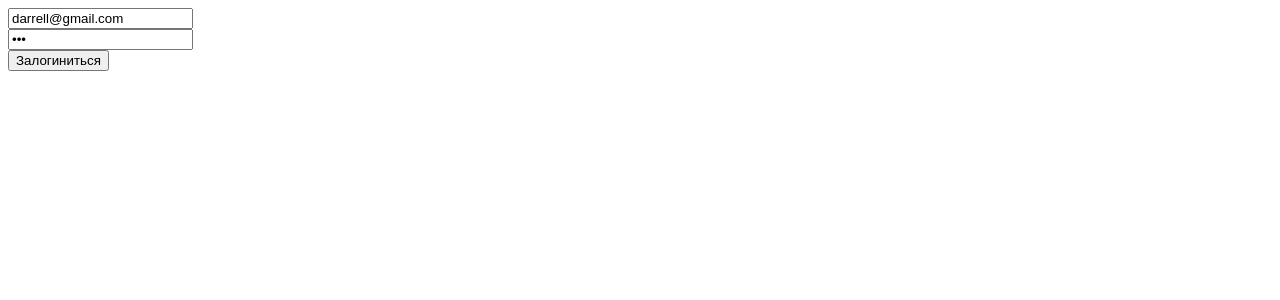
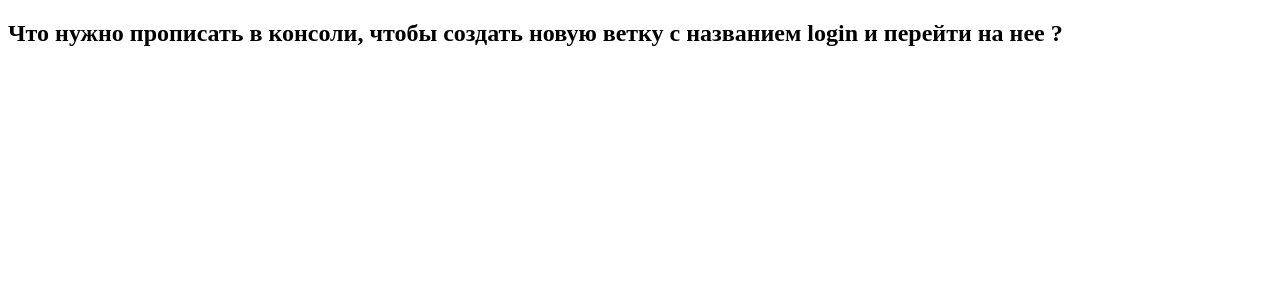
Before and after one commit to umkament/exam_incubator, a React (Create React App) app: page / in a window 1280 px wide. Shown: the top 300 px of the page. Built offline with nearby package versions, Linux system fonts and the light colour scheme.

Commit message:
пятница 1/1 _

```diff
--- a/src/index.tsx
+++ b/src/index.tsx
@@ -1,163 +1,19 @@
-import { useFormik } from 'formik';
-import React, {useEffect} from 'react'
-import { Provider, TypedUseSelectorHook, useDispatch, useSelector } from 'react-redux';
+import React from 'react'
 import ReactDOM from 'react-dom/client';
-import { BrowserRouter, Route, Routes, useNavigate } from 'react-router-dom'
-import axios from 'axios';
-import { applyMiddleware, combineReducers, legacy_createStore as createStore } from 'redux';
-import thunk, { ThunkAction, ThunkDispatch } from 'redux-thunk';
 
-
-// Types
-type LoginFieldsType = {
-  email: string
-  password: string
-}
-
-// API
-const instance = axios.create({baseURL: 'https://exams-frontend.kimitsu.it-incubator.ru/api/'})
-
-const api = {
-  login(data: LoginFieldsType) {
-    return instance.post('auth/login', data)
-  },
+export const App = () => {
+  return (
+     <div>
+       <h2>Что нужно прописать в консоли, чтобы создать новую ветку с названием login и перейти на нее ?</h2>
+     </div>
+  )
 }
 
 
-// Reducer
-const initState = {
-  isLoading: false,
-  error: null as string | null,
-  isLoggedIn: false,
-}
-
-type InitStateType = typeof initState
-
-const appReducer = (state: InitStateType = initState, action: ActionsType): InitStateType => {
-  switch (action.type) {
-    case 'APP/SET-IS-LOGGED-IN':
-      return {...state, isLoggedIn: action.isLoggedIn}
-    case 'APP/IS-LOADING':
-      return {...state, isLoading: action.isLoading}
-    case 'APP/SET-ERROR':
-      return {...state, error: action.error}
-    default:
-      return state
-  }
-}
-
-// Actions
-const setIsLoggedIn = (isLoggedIn: boolean) => ({type: 'APP/SET-IS-LOGGED-IN', isLoggedIn} as const)
-const setLoadingAC = (isLoading: boolean) => ({type: 'APP/IS-LOADING', isLoading} as const)
-const setError = (error: string | null) => ({type: 'APP/SET-ERROR', error} as const)
-type ActionsType =
-   | ReturnType<typeof setIsLoggedIn>
-   | ReturnType<typeof setLoadingAC>
-   | ReturnType<typeof setError>
-
-
-// Thunk
-const loginTC = (values: LoginFieldsType): AppThunk => (dispatch) => {
-  dispatch(setLoadingAC(true))
-  api.login(values)
-     .then((res) => {
-       dispatch(setIsLoggedIn(true))
-       alert('Вы залогинились успешно')
-     })
-     .catch((e) => {
-       dispatch(setError(e.response.data.errors))
-     })
-     .finally(() => {
-       dispatch(setLoadingAC(false))
-       setTimeout(() => {
-         dispatch(setError(null))
-       }, 3000)
-     })
-}
-
-// Store
-const rootReducer = combineReducers({
-  app: appReducer,
-})
-
-const store = createStore(rootReducer, applyMiddleware(thunk))
-type RootState = ReturnType<typeof store.getState>
-type AppDispatch = ThunkDispatch<RootState, unknown, ActionsType>
-type AppThunk<ReturnType = void> = ThunkAction<ReturnType, RootState, unknown, ActionsType>
-const useAppDispatch = () => useDispatch<AppDispatch>()
-const useAppSelector: TypedUseSelectorHook<RootState> = useSelector
-
-
-// Loader
-export const Loader = () => {
-  return <h1>Loading ...</h1>
-}
-
-// Profile
-export const Profile = () => {
-  return <h2>😎 Profile</h2>
-}
-
-// Login
-export const Login = () => {
-
-  const dispatch = useAppDispatch()
-  const navigate = useNavigate()
-
-  const error = useAppSelector(state => state.app.error)
-  const isLoading = useAppSelector(state => state.app.isLoading)
-  const isLoggedIn = useAppSelector(state => state.app.isLoggedIn)
-
-  const formik = useFormik({
-    initialValues: {
-      email: 'darrell@gmail.com',
-      password: '123',
-    },
-    onSubmit: values => {
-      dispatch(loginTC(values))
-    }
-  });
-
-  useEffect(()=>{if (isLoggedIn) { return navigate('/profile')}}, [])
-
-  return (
-     <div>
-       {!!error && <h2 style={{color: 'red'}}>{error}</h2>}
-       {isLoading && <Loader/>}
-       <form onSubmit={formik.handleSubmit}>
-         <div>
-           <input placeholder={'Введите email'}
-                  {...formik.getFieldProps('email')}/>
-         </div>
-         <div>
-           <input type={'password'}
-                  placeholder={'Введите пароль'}
-                  {...formik.getFieldProps('password')}/>
-         </div>
-         <button type="submit">Залогиниться</button>
-       </form>
-     </div>
-  );
-}
-
-// App
-export const App = () => {
-  return (
-     <Routes>
-       <Route path={''} element={<Login/>}/>
-       <Route path={'profile'} element={<Profile/>}/>
-     </Routes>
-  )
-}
-
 const root = ReactDOM.createRoot(document.getElementById('root') as HTMLElement);
-root.render(<Provider store={store}><BrowserRouter><App/></BrowserRouter></Provider>)
-
+root.render(<App/>);
 
 // 📜 Описание:
-// ❗ Email и password менять не надо. Это просто тестовые данные с которыми будет происходить успешный запрос.
-// Нажмите на кнопку "Залогиниться" и вы увидели alert с успешным сообщением
-// Задача: при успешной логинизации, редиректнуть пользователя на страницу Profile.
+// Что нужно прописать в консоли, чтобы создать новую ветку с названием login и перейти на нее ?
 
-// Напишите правильную строку кода
-// 🖥 Пример ответа:  console.log('If login => redirect to profile')
+// 🖥 Пример ответа: git create login
```
